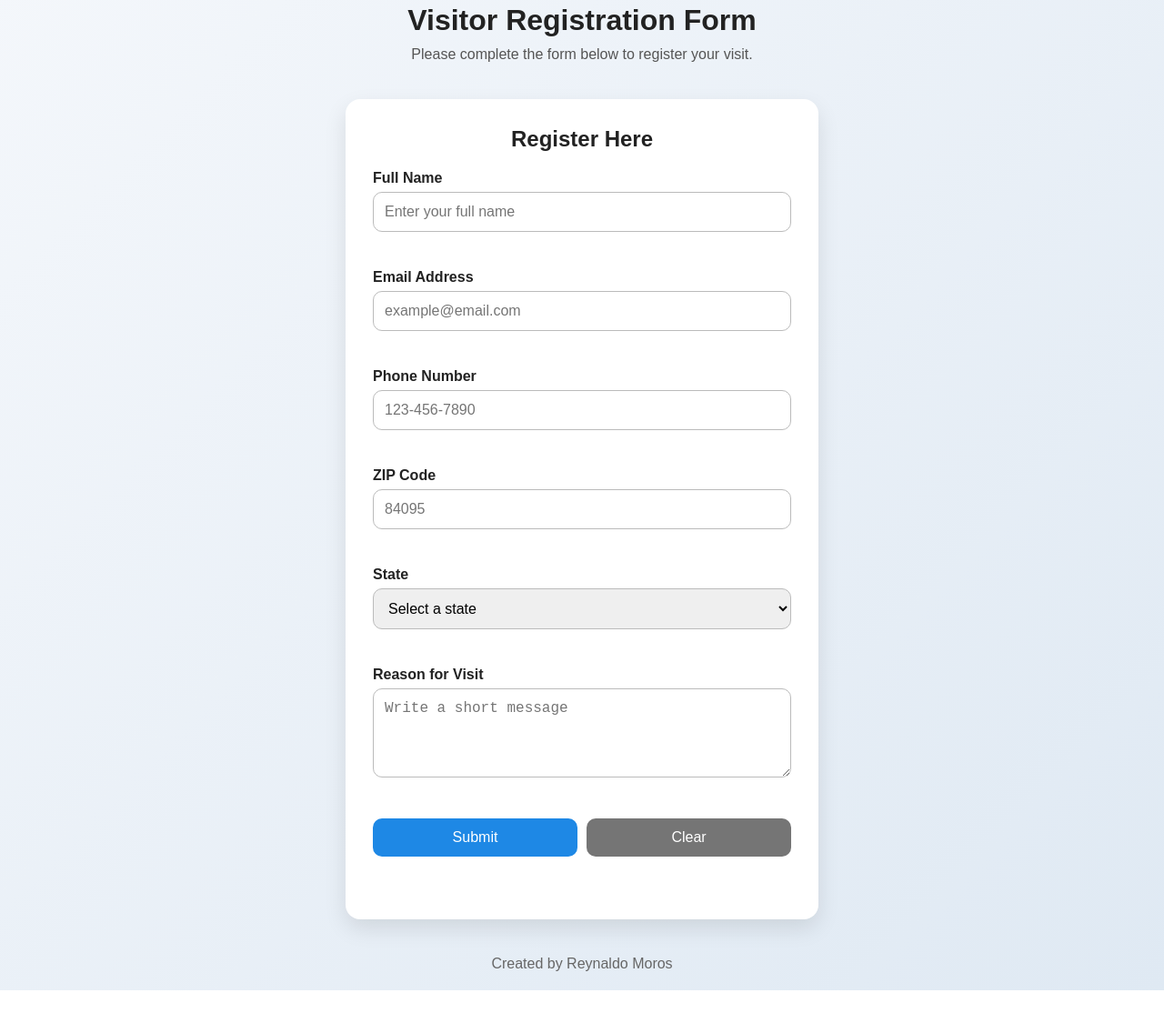
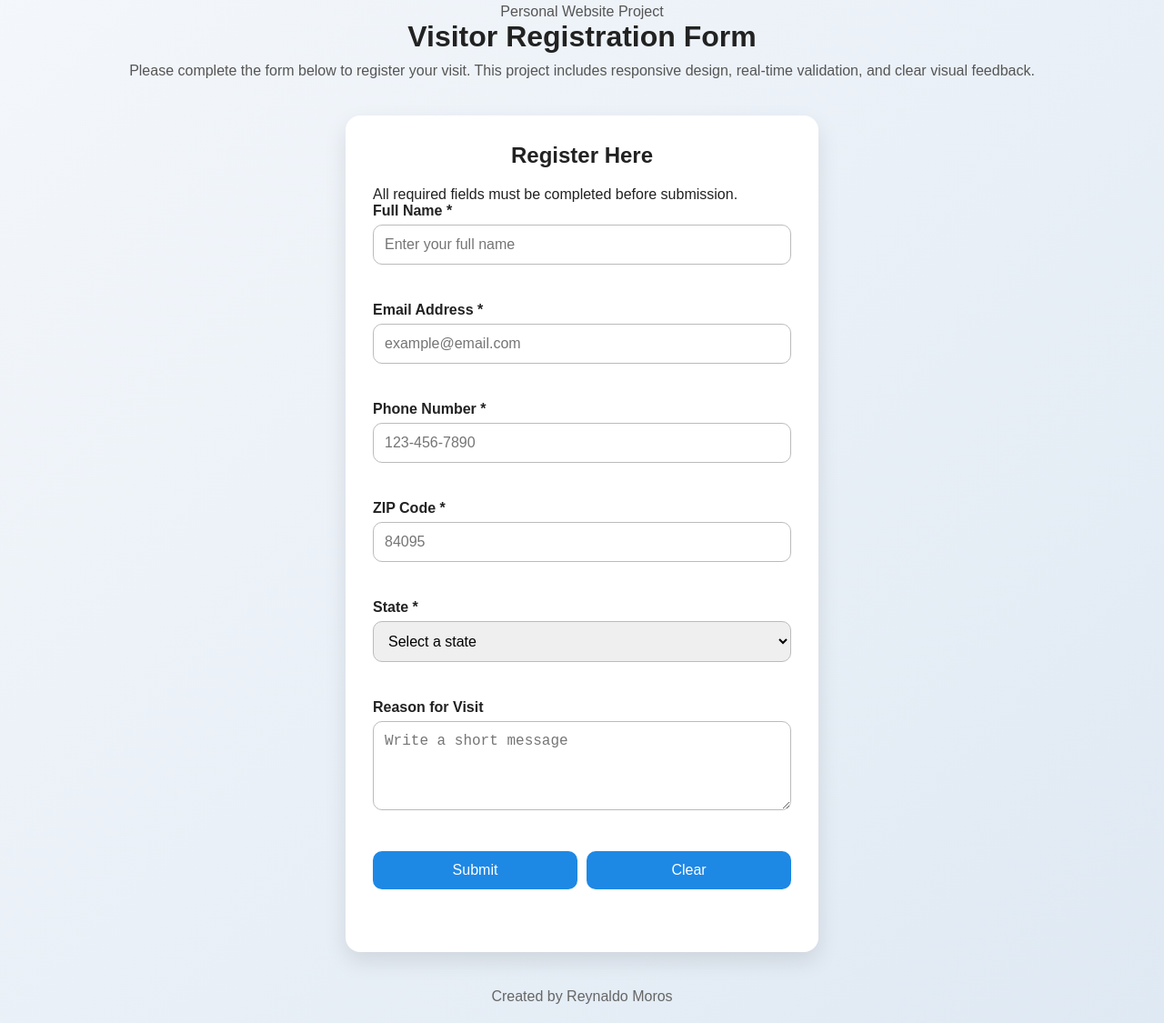
Before and after one commit to reynaldonikola/personal-website-visitor-formgithub.io, a plain HTML site: page index.html in a window 1280 px wide. Shown: the part 36-1161 px from the top of the page at 91% size. Before the commit the page ends 1125 px from the top, so only its background shows below. Drawn offline with Linux system fonts and the light colour scheme.

Commit message:
Update index.html

```diff
--- a/index.html
+++ b/index.html
@@ -4,45 +4,56 @@
   <meta charset="UTF-8">
   <meta name="viewport" content="width=device-width, initial-scale=1">
   <title>Visitor Registration Form</title>
+  <link rel="preconnect" href="https://fonts.googleapis.com">
+  <link rel="preconnect" href="https://fonts.gstatic.com" crossorigin>
+  <link href="https://fonts.googleapis.com/css2?family=Poppins:wght@300;400;500;600;700&display=swap" rel="stylesheet">
   <link rel="stylesheet" href="main.css">
 </head>
 <body>
   <header class="hero">
+    <div class="hero-content">
+      <p class="eyebrow">Personal Website Project</p>
       <h1>Visitor Registration Form</h1>
-    <p>Please complete the form below to register your visit.</p>
+      <p class="hero-text">Please complete the form below to register your visit. This project includes responsive design, real-time validation, and clear visual feedback.</p>
+    </div>
   </header>
 
   <main class="container">
     <section class="form-card">
+      <div class="card-header">
         <h2>Register Here</h2>
+        <p>All required fields must be completed before submission.</p>
+      </div>
 
       <form id="visitorForm" novalidate>
         <div class="form-group">
-          <label for="fullName">Full Name</label>
+          <label for="fullName">Full Name <span>*</span></label>
           <input type="text" id="fullName" name="fullName" placeholder="Enter your full name">
           <small class="error-message"></small>
         </div>
 
         <div class="form-group">
-          <label for="email">Email Address</label>
+          <label for="email">Email Address <span>*</span></label>
           <input type="email" id="email" name="email" placeholder="example@email.com">
           <small class="error-message"></small>
         </div>
 
+        <div class="form-row">
           <div class="form-group">
-          <label for="phone">Phone Number</label>
+            <label for="phone">Phone Number <span>*</span></label>
             <input type="text" id="phone" name="phone" placeholder="123-456-7890">
             <small class="error-message"></small>
           </div>
 
           <div class="form-group">
-          <label for="zip">ZIP Code</label>
+            <label for="zip">ZIP Code <span>*</span></label>
             <input type="text" id="zip" name="zip" placeholder="84095">
             <small class="error-message"></small>
           </div>
+        </div>
 
         <div class="form-group">
-          <label for="state">State</label>
+          <label for="state">State <span>*</span></label>
           <select id="state" name="state">
             <option value="">Select a state</option>
             <option value="UT">Utah</option>
@@ -50,6 +61,9 @@
             <option value="TX">Texas</option>
             <option value="FL">Florida</option>
             <option value="NY">New York</option>
+            <option value="NV">Nevada</option>
+            <option value="AZ">Arizona</option>
+            <option value="CO">Colorado</option>
           </select>
           <small class="error-message"></small>
         </div>
@@ -61,16 +75,16 @@
         </div>
 
         <div class="button-group">
-          <button type="submit">Submit</button>
-          <button type="reset" id="clearBtn" class="secondary">Clear</button>
+          <button type="submit" class="primary-btn">Submit</button>
+          <button type="reset" id="clearBtn" class="secondary-btn">Clear</button>
         </div>
 
-        <p id="successMessage" class="success-message"></p>
+        <p id="successMessage" class="success-message" aria-live="polite"></p>
       </form>
     </section>
   </main>
 
-  <footer>
+  <footer class="site-footer">
     <p>Created by Reynaldo Moros</p>
   </footer>
 
```
Lines whose indentation alone changed are shown as unchanged.
